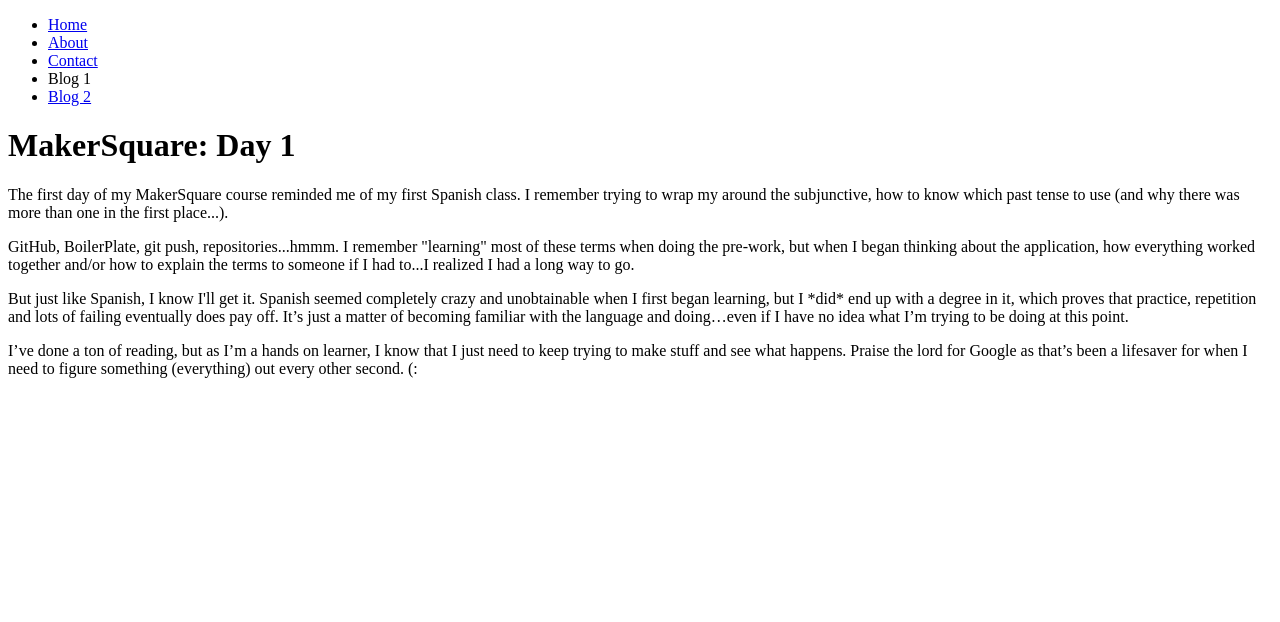
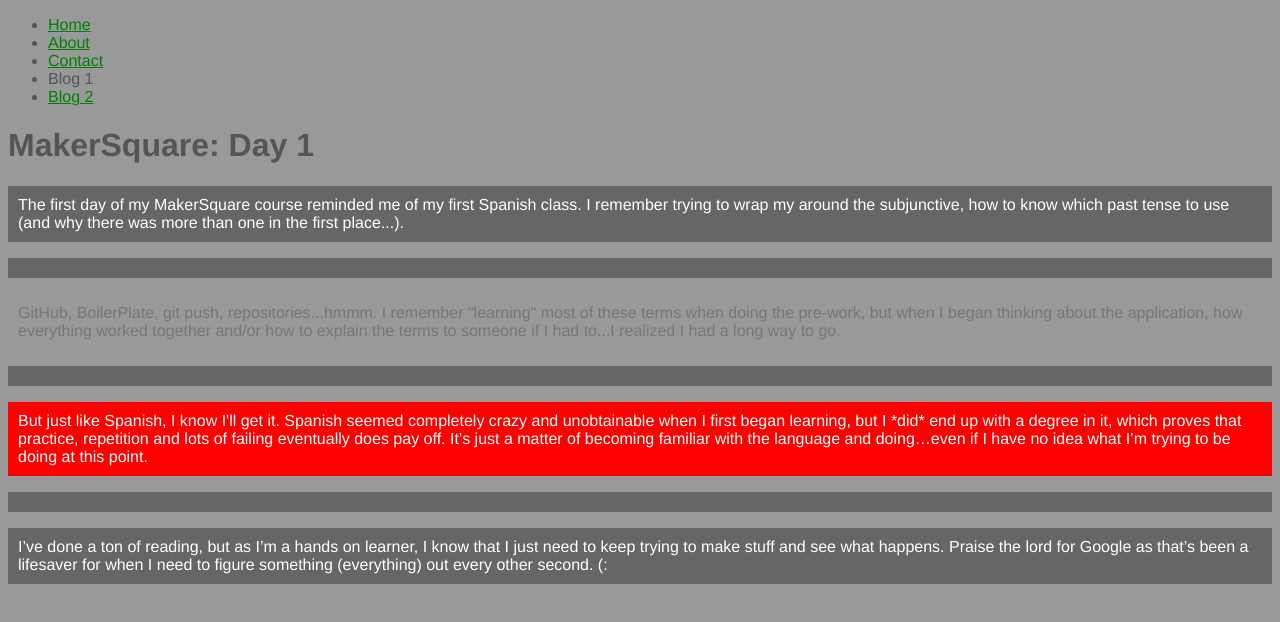
Before and after one commit to kimkaralekas/blog, a plain HTML site: page blog_1.html in a window 1280 px wide. Drawn offline with Linux system fonts and the light colour scheme.

Commit message:
added all pages

```diff
--- a/blog_1.html
+++ b/blog_1.html
@@ -2,9 +2,7 @@
 	<html>
 		<head>
 			<title>Blog 1</title>
-
-				<link rel=”stylesheet” type=”text/css” href=“Path To stylesheet.css” />
-
+			<link href="style.css" rel="stylesheet" type="text/css" />
 		</head>
 <body>
 	<ul>
@@ -20,9 +18,9 @@
 
 <p>The first day of my MakerSquare course reminded me of my first Spanish class. I remember trying to wrap my around the subjunctive, how to know which past tense to use (and why there was more than one in the first place...).<p>
 
-<p>GitHub, BoilerPlate, git push, repositories...hmmm. I remember "learning" most of these terms when doing the pre-work, but when I began thinking about the application, how everything worked together and/or how to explain the terms to someone if I had to...I realized I had a long way to go.<p>
+<p class="secondary">GitHub, BoilerPlate, git push, repositories...hmmm. I remember "learning" most of these terms when doing the pre-work, but when I began thinking about the application, how everything worked together and/or how to explain the terms to someone if I had to...I realized I had a long way to go.<p>
 
-<p>But just like Spanish, I know I'll get it. Spanish seemed completely crazy and unobtainable when I first began learning, but I *did* end up with a degree in it, which proves that practice, repetition and lots of failing eventually does pay off. It’s just a matter of becoming familiar with the language and doing…even if I have no idea what I’m trying to be doing at this point.<p>
+<p id="special">But just like Spanish, I know I'll get it. Spanish seemed completely crazy and unobtainable when I first began learning, but I *did* end up with a degree in it, which proves that practice, repetition and lots of failing eventually does pay off. It’s just a matter of becoming familiar with the language and doing…even if I have no idea what I’m trying to be doing at this point.<p>
 
 <p>I’ve done a ton of reading, but as I’m a hands on learner, I know that I just need to keep trying to make stuff and see what happens. Praise the lord for Google as that’s been a lifesaver for when I need to figure something (everything) out every other second. (:</p>
 
--- a/style.css
+++ b/style.css
@@ -1,17 +1,28 @@
 body {
-	color: whilte;
-	font-size: $font-size;
-	background:$rand;
-	.main {
-			width: 960px;
-			margin: 0 auto;
-	}
+	background:#999;
+	font-family: helvetica;
 }
 
-.left-bar {
-	@include grid-span(3, 1
+h1, h2, li {
+	color: #555;
 }
 
-.content-area {
-	@include grid-span(9, 4);
+a {
+	color: green;
 }
+
+p {
+	background: #666;
+	color: white;
+	padding: 10px;
+}
+
+.secondary {
+	background: none;
+	color: #777;
+}
+
+#special {
+	background: red;
+	color: white;
+}
```
Also changed, not shown: about.html (+1 -0 lines), blog_2.html (+1 -3 lines), contact.html (+1 -3 lines), index.html (+1 -7 lines).
